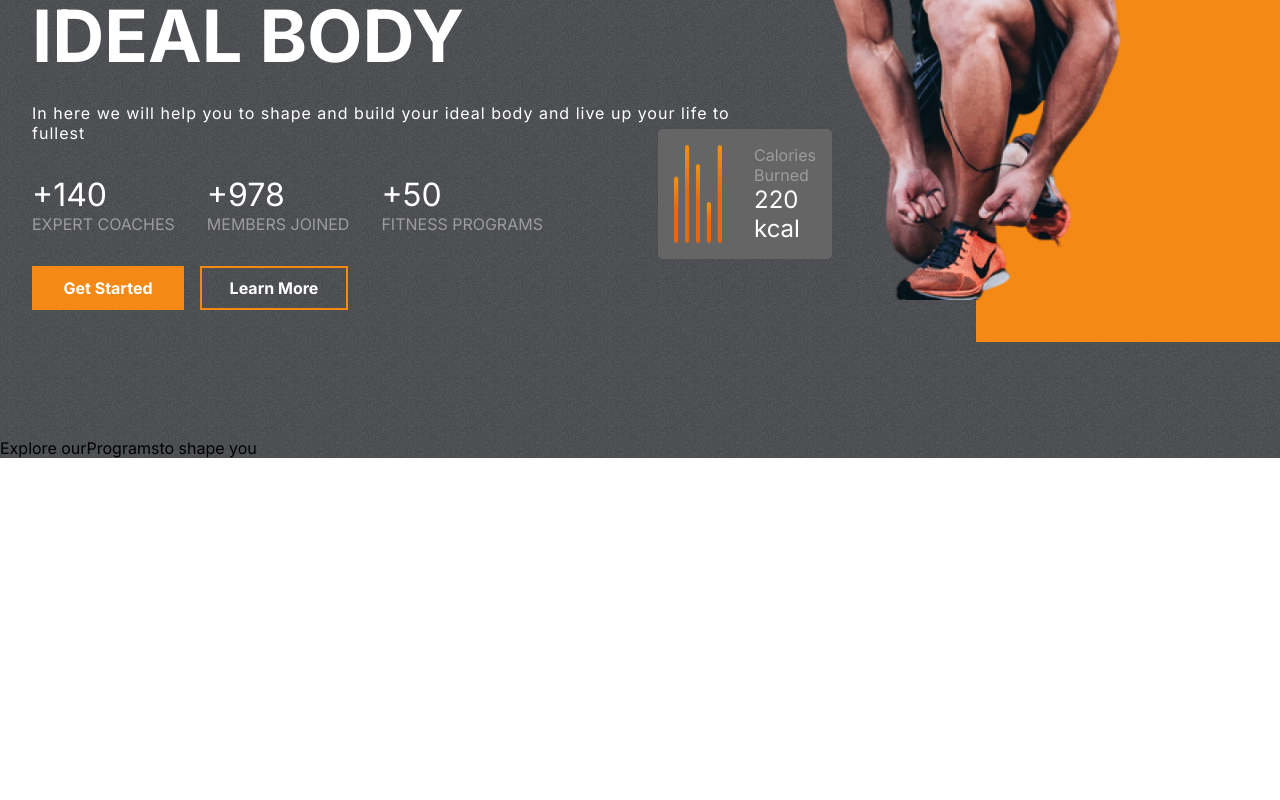
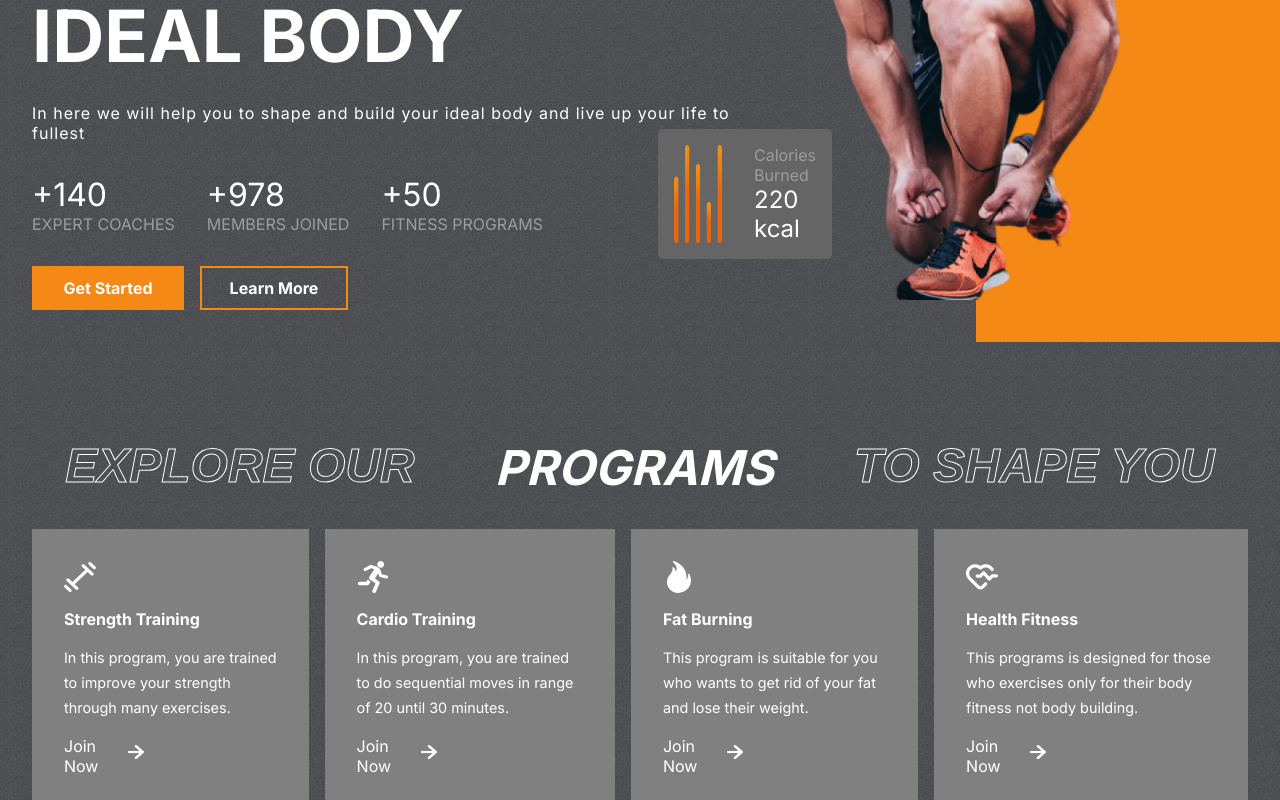
Before and after one commit to dnfarhana/Gym-Website-Using-React-JS, a React (Create React App) app: page / in a window 1280 px wide. Shown: the part 383-1183 px from the top of the page. Before the commit the page ends 841 px from the top, so only its background shows below. Built offline with nearby package versions, Linux system fonts and the light colour scheme; the HTML template or start-up script is replaced by a standard one.

Commit message:
update programs file

```diff
--- a/src/components/Programs/Programs.css
+++ b/src/components/Programs/Programs.css
@@ -0,0 +1,54 @@
+.Programs{
+    display: flex;
+    flex-direction: column;
+    gap: 2rem;
+    padding: 0 2rem;
+}
+.programs-header{
+    display: flex;
+    gap: 5rem;
+    font-weight: bold;
+    font-size: 3rem;
+    justify-content: center;
+    color: white;
+    text-transform: uppercase;
+    font-style: italic;
+}
+.program-categories{
+    display: flex;
+    gap: 1rem;
+}
+.category{
+    display: flex;
+    flex-direction: column;
+    background-color: gray;
+    padding: 2rem;
+    gap: 1rem;
+    color: white;
+    justify-content: space-between;
+}
+.category :nth-child(1){
+    width: 2rem;
+    height: 2rem;
+    fill: white;
+}
+.category :nth-child(2){
+    font-size: 1rem;
+    font-weight: bold;
+}
+.category :nth-child(3){
+    font-size: 0.9rem;
+    line-height: 25px;
+}
+.join-now{
+    display: flex;
+    align-items: center;
+    gap: 2rem;
+}
+.join-now img{
+    width: 1rem;
+}
+.category:hover{
+    background: var(--planCard);
+    cursor: pointer;
+}
--- a/src/components/Programs/Programs.jsx
+++ b/src/components/Programs/Programs.jsx
@@ -1,14 +1,30 @@
 import React from "react";
 import './Programs.css';
+import {programsData} from '../../data/programsData';
+import RightArrow from '../../assets/rightArrow.png'
 
 const Programs = () => {
     return(
         <div className="Programs" id="programs">
             {/* header */}
             <div className="programs-header">
-                <span>Explore our</span>
+                <span className="stroke-text">Explore our</span>
                 <span>Programs</span>
-                <span>to shape you</span>
+                <span className="stroke-text">to shape you</span>
+            </div>
+
+            <div className="program-categories">
+                {programsData.map((program)=>(
+                    <div className="category">
+                        {program.image}
+                        <span>{program.heading}</span>
+                        <span>{program.details}</span>
+                        <div className="join-now">
+                            <span>Join Now</span>
+                            <img src={RightArrow} alt="" />
+                        </div>
+                    </div>
+                ))}
             </div>
         </div>
     );
```
